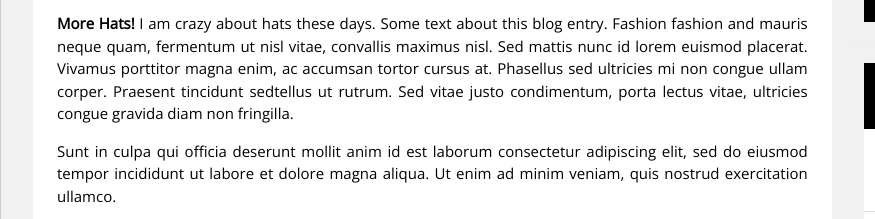
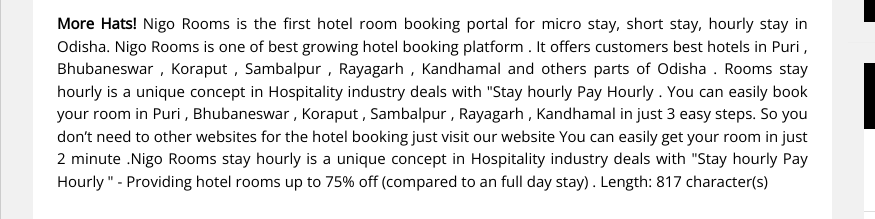
Before and after one commit to Purushottam28/nigorooms, a plain HTML site: page index.html in a window 1280 px wide. Shown: the part 448-667 px from the top of the page, 0-875 px from the left. Drawn offline with nearby package versions, Linux system fonts and the light colour scheme.

Commit message:
Update index.html

```diff
--- a/index.html
+++ b/index.html
@@ -54,9 +54,8 @@
 
         <div class="w3-justify">
           <img src="/w3images/girl_hat.jpg" alt="Girl Hat" style="width:100%" class="w3-padding-16">
-          <p><strong>More Hats!</strong> I am crazy about hats these days. Some text about this blog entry. Fashion fashion and mauris neque quam, fermentum ut nisl vitae, convallis maximus nisl. Sed mattis nunc id lorem euismod placerat. Vivamus porttitor
-            magna enim, ac accumsan tortor cursus at. Phasellus sed ultricies mi non congue ullam corper. Praesent tincidunt sedtellus ut rutrum. Sed vitae justo condimentum, porta lectus vitae, ultricies congue gravida diam non fringilla.</p>
-          <p>Sunt in culpa qui officia deserunt mollit anim id est laborum consectetur adipiscing elit, sed do eiusmod tempor incididunt ut labore et dolore magna aliqua. Ut enim ad minim veniam, quis nostrud exercitation ullamco.</p>
+          <p><strong>More Hats!</strong> Nigo Rooms is the first hotel room booking portal for micro stay, short stay, hourly stay in Odisha. Nigo Rooms is one of best growing hotel booking platform . It offers customers best hotels in Puri , Bhubaneswar , Koraput , Sambalpur , Rayagarh , Kandhamal and others parts of Odisha . Rooms stay hourly is a unique concept in Hospitality industry deals with "Stay hourly Pay Hourly . You can easily book your room in Puri , Bhubaneswar , Koraput , Sambalpur , Rayagarh , Kandhamal in just 3 easy steps. So you don’t need to other websites for the hotel booking just visit our website You can easily get your room in just 2 minute .Nigo Rooms stay hourly is a unique concept in Hospitality industry deals with "Stay hourly Pay Hourly " - Providing hotel rooms up to 75% off (compared to an full day stay) .
+Length: 817 character(s)</p>
           <p class="w3-left"><button class="w3-button w3-white w3-border" onclick="likeFunction(this)"><b><i class="fa fa-thumbs-up"></i> Like</b></button></p>
           <p class="w3-right"><button class="w3-button w3-black" onclick="myFunction('demo1')" id="myBtn"><b>Replies  </b> <span class="w3-tag w3-white">1</span></button></p>
           <p class="w3-clear"></p>
```
